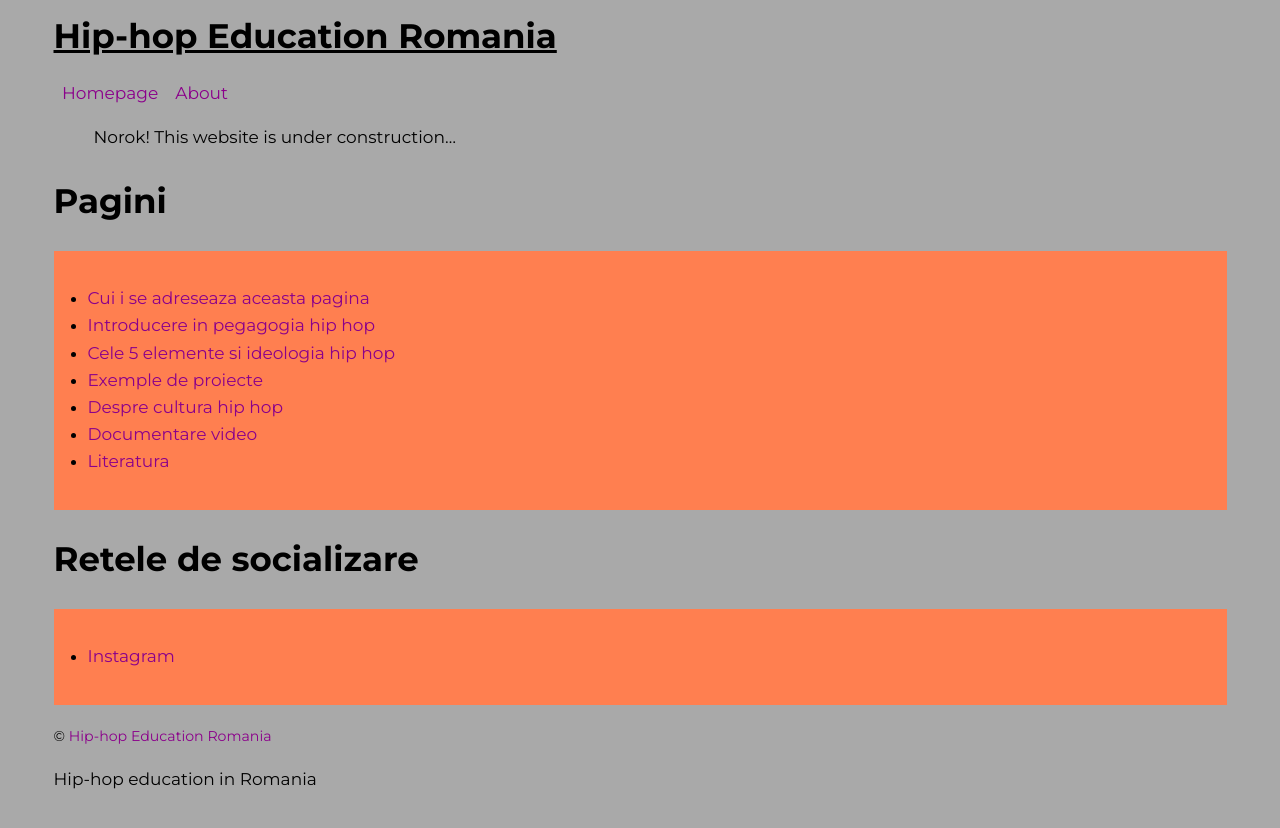
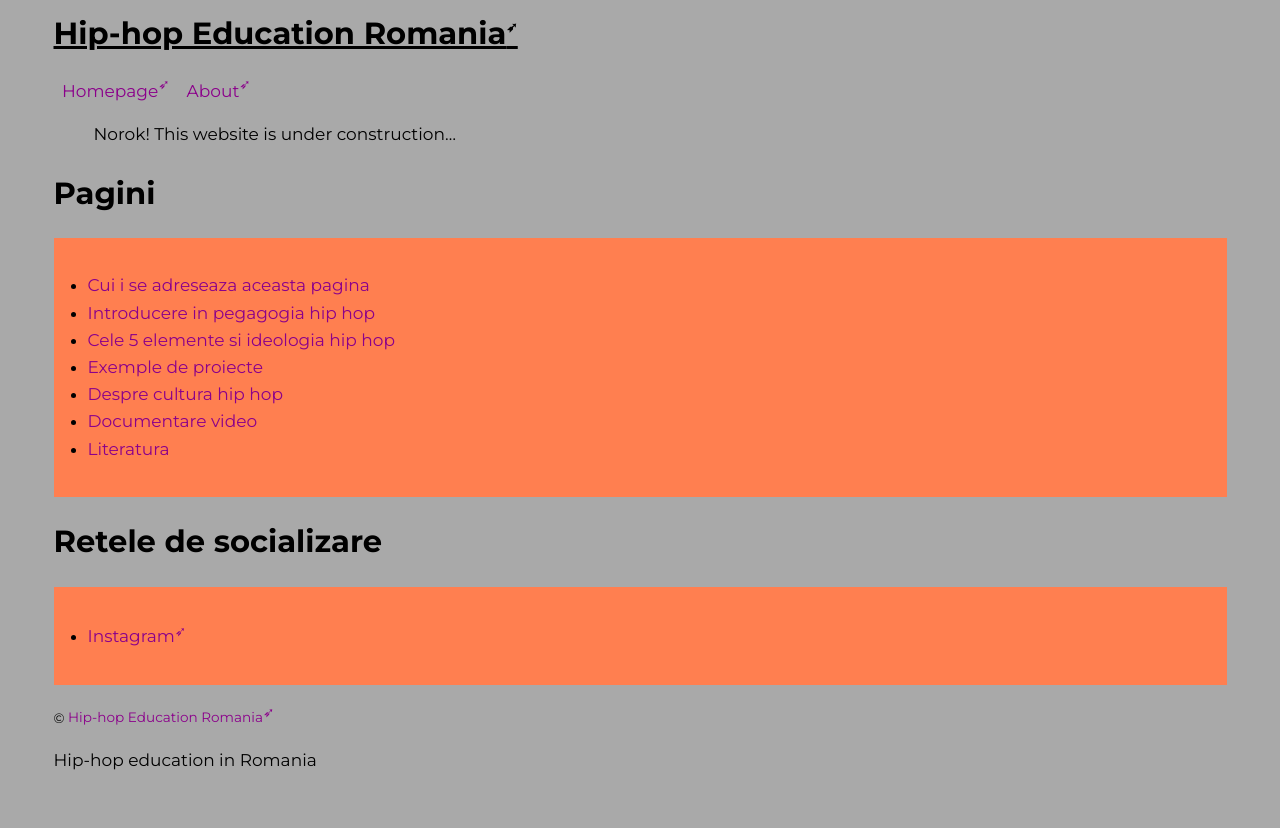
Before and after one commit to hiphopeduro/hiphopeduro.github.io, a Jekyll site: the page built from index.md, in a window 1280 px wide. Shown: the top 828 px of the page. Built offline with Jekyll 4.4.1, drawn with Linux system fonts in a browser that asks for light colours; our own code applies the rules of GitHub Pages for plain Markdown files.

Commit message:
font sizes

```diff
--- a/assets/css/index.css
+++ b/assets/css/index.css
@@ -5,6 +5,14 @@
 	--font-family: "Montserrat", sans-serif;
 	--s: 0.5rem;
 	--s-container: 70rem;
+	--s-font: 1rem;
+	--s-font-s1: 0.8rem;
+	--s-font-h1: 1.8rem;
+	--s-font-h2: 1.6rem;
+	--s-font-h3: 1.4rem;
+	--s-font-h4: 1.2rem;
+	--s-font-h5: var(--s-font);
+	--s-font-h6: var(--s-font);
 	--c-bg: darkgray;
 	--c-fg: black;
 	--c-link:darkmagenta;
@@ -44,6 +52,16 @@ a {
 	color: var(--c-link);
 	text-decoration: none;
 }
+a[href^="http://"]::after,
+a[href^="https://"]::after {
+	content: "➶";
+	vertical-align: super;
+	font-size: var(--s-font-s1);
+}
+
+small {
+	font-size: var(--s-font-s1);
+}
 
 /* links inside titles have the color of the text */
 h1 a,
@@ -55,10 +73,28 @@ h6 a {
 	color: var(--c-text);
 	text-decoration: underline;
 }
+h1 {
+		font-size: var(--s-font-h1);
+}
+h2 {
+		font-size: var(--s-font-h2);
+}
+h3 {
+		font-size: var(--s-font-h3);
+}
+h4 {
+		font-size: var(--s-font-h4);
+}
+h5 {
+		font-size: var(--s-font-h5);
+}
+h6 {
+		font-size: var(--s-font-h6);
+}
 
 /* principal layout elements of the page */
 body > header h1 {
-		margin: 0;
+	margin: 0;
 }
 body > header menu {
 	display: flex;
```
